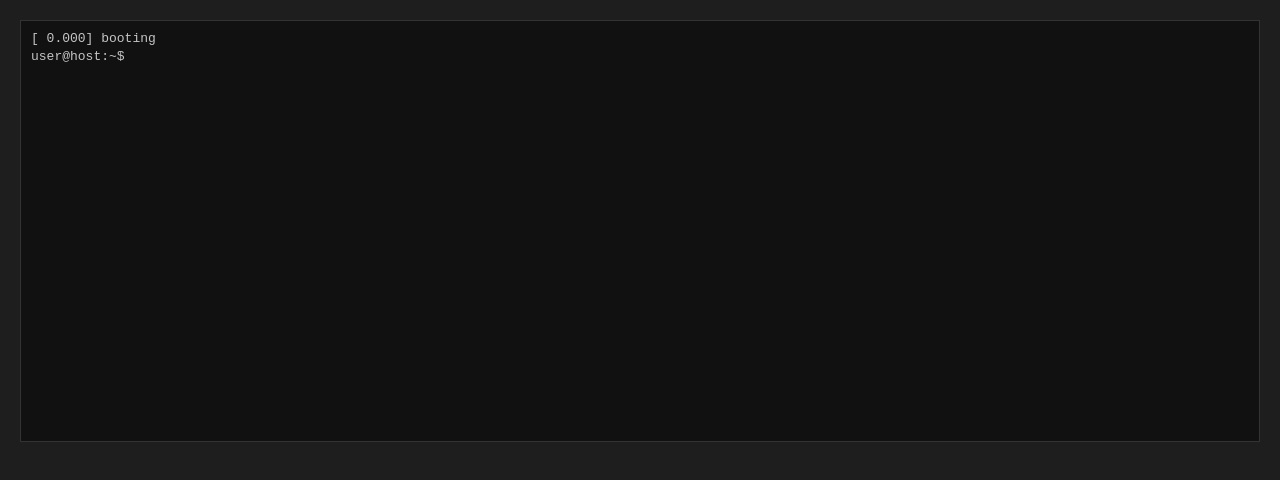
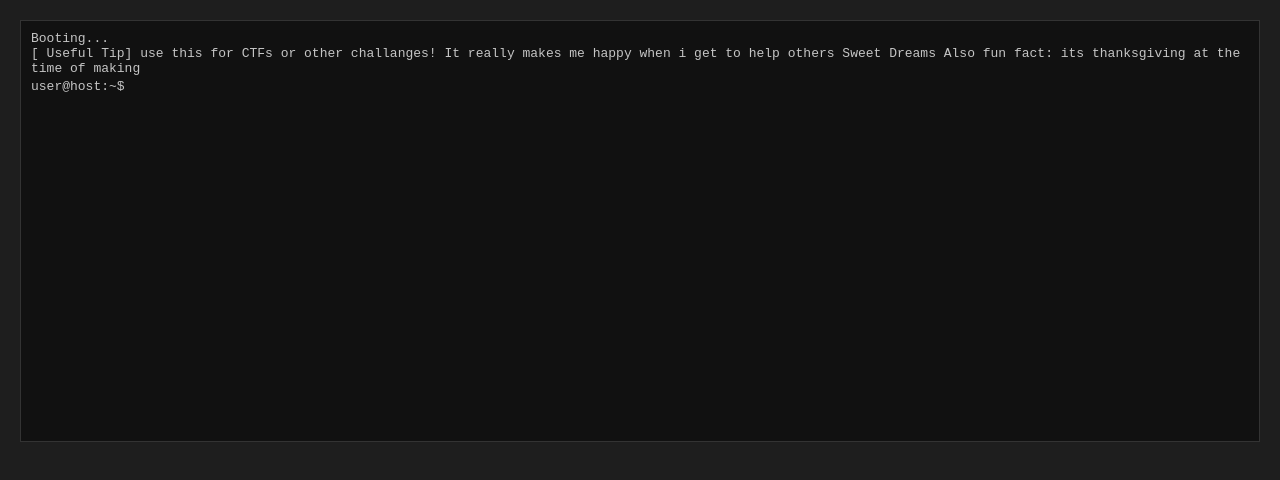
Before and after one commit to scratch-guy/jslinux, a plain HTML site: page index.html in a window 1280 px wide. Drawn offline with Linux system fonts and the light colour scheme.

Commit message:
Happy Thanks Giving
Added a function to update the document title dynamically and modified the display messages.

```diff
--- a/index.html
+++ b/index.html
@@ -71,6 +71,10 @@ function newPrompt() {
     const prompt = document.createElement("span");
     prompt.className = "prompt";
     prompt.textContent = `${user}@${hostname}:${cwd}$`;
+    updateTitle();
+    function updateTitle() {
+    document.title = `${user}@${hostname}:${cwd}$`;
+    }
 
     const input = document.createElement("input");
     input.className = "input";
@@ -118,7 +122,8 @@ dev  home  lib64  media  opt  root  sbin  tmp  var`
 }
 
 // Initialize terminal
-display("[    0.000] booting");
+display("Booting...");
+display("[  Useful Tip] use this for CTFs or other challanges!\nIt really makes me happy when i get to help others\nSweet Dreams\nAlso fun fact: its thanksgiving at the time of making");
 newPrompt();
 </script>
 
```
